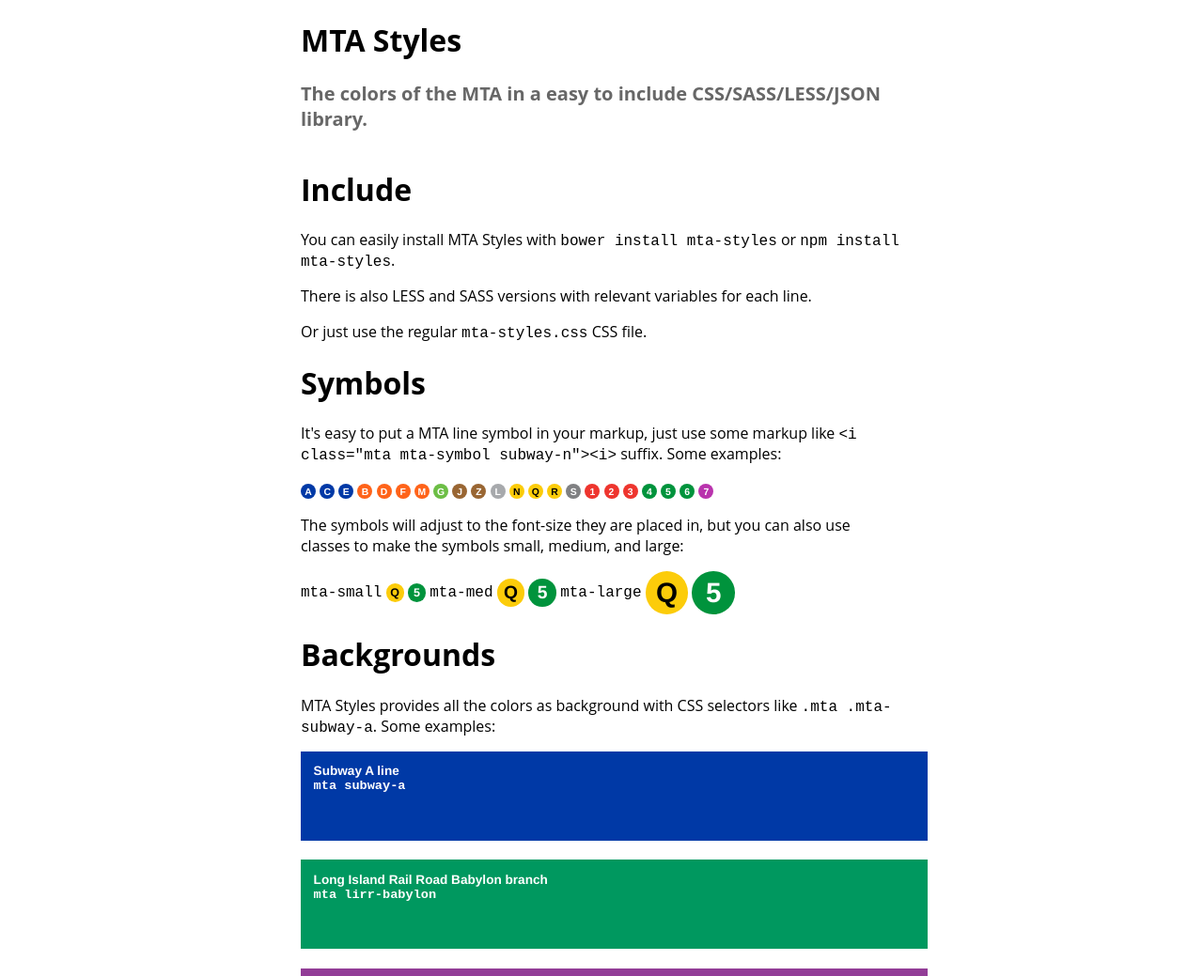
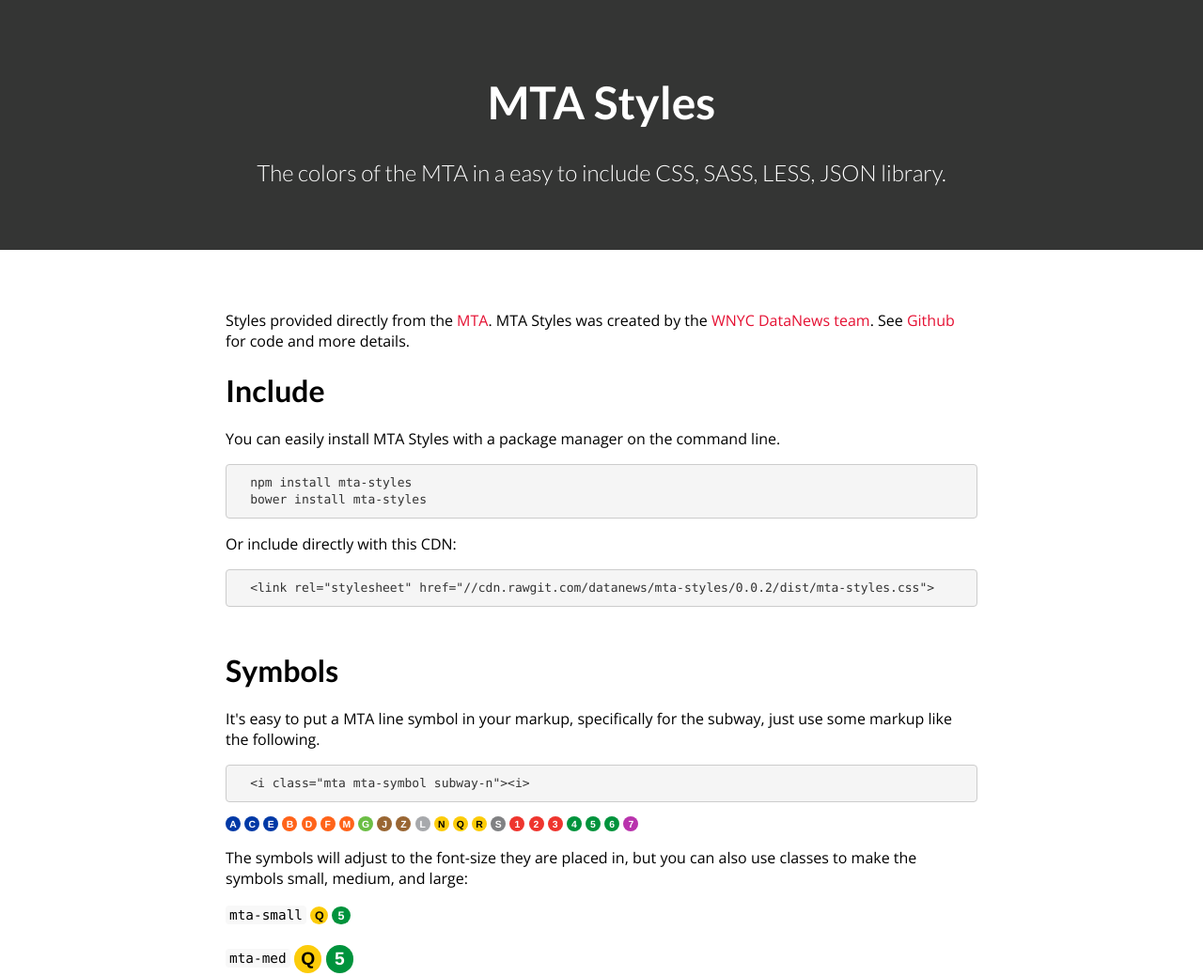
Before and after one commit to datanews/mta-styles, a website: page index.html in a window 1280 px wide. Shown: the top 1039 px of the page at 94% size. Drawn offline with nearby package versions, Linux system fonts and the light colour scheme; files that its build step writes are made by us from their sources.

Commit message:
Updating page.

```diff
--- a/example/example.css
+++ b/example/example.css
@@ -4,22 +4,28 @@
 
 body {
   font-family: "Open Sans", Helvetica, Arial, sans-serif;
+  padding: 0;
+  margin: 0;
+}
+
+h1, h2, h3, h4, h5 {
+  font-family: Lato, 'Helvetica Neue', Arial, Helvetica, sans-serif;
 }
 
 .page-container {
-  max-width: 40em;
+  max-width: 50em;
   margin: 0 auto;
+}
+
+@media only screen and (max-width: 50em)  {
+  .page-container {
+    margin: 0 10px;
+  }
 }
 
 a {
   color: #E51133;
   text-decoration: none;
-}
-
-header h2 {
-  font-size: 1.25em;
-  color: #676767;
-  margin-bottom: 2em;
 }
 
 section {
@@ -32,6 +38,53 @@
   text-align: right;
 }
 
+code {
+  font-family: Menlo,Monaco,Consolas,"Courier New",monospace;
+  padding: 2px 4px;
+  font-size: 90%;
+  background-color: #F8F8F8;
+  border-radius: 4px;
+  display: inline-block;
+}
+
+pre {
+  font-family: Menlo,Monaco,Consolas,"Courier New",monospace;
+  display: block;
+  padding: 9.5px;
+  margin: 0 0 10px;
+  font-size: 13px;
+  line-height: 1.42857143;
+  color: #333;
+  word-break: break-all;
+  word-wrap: break-word;
+  background-color: #f5f5f5;
+  border: 1px solid #ccc;
+  border-radius: 4px;
+}
+
+header {
+  margin: 0 0 4em 0;
+  padding: 3em 0;
+  text-align: center;
+  background-color: #343534;
+  color: #FFFFFF;
+}
+
+footer {
+}
+
+header h1 {
+  font-size: 3em;
+}
+
+header h2 {
+  font-weight: 300;
+}
+
+section {
+  margin-bottom: 3em;
+}
+
 .example-bg {
   width: 100%;
   font-size: 0.85em;
@@ -41,6 +94,11 @@
   color: #FFFFFF;
 }
 
+.example-bg code {
+  margin-top: 0.25em;
+  background-color: rgba(255, 255, 255, 0.5);
+}
+
 .example-fg {
   font-size: 1.25em;
   margin-bottom: 0.85em;
--- a/index.html
+++ b/index.html
@@ -7,33 +7,46 @@
     <meta name="description" content="The colors of the MTA in a easy to include CSS/SASS/LESS/JSON library.">
     <meta name="viewport" content="width=device-width, initial-scale=1">
 
-
+    <link rel="stylesheet" href="//fonts.googleapis.com/css?family=Lato:300,400,700|Open+Sans:400,700">
     <link rel="stylesheet" href="examples/normalize.css">
     <link rel="stylesheet" href="example/example.css">
 
     <link rel="stylesheet" href="dist/mta-styles.css">
   </head>
   <body>
+
+    <header>
+      <div class="page-container">
+        <h1>MTA Styles</h1>
+        <h2>The colors of the MTA in a easy to include CSS, SASS, LESS, JSON library.</h2>
+      </div>
+    </header>
+
     <div class="page-container">
-      <header>
-        <h1>MTA Styles</h1>
-        <h2>The colors of the MTA in a easy to include CSS/SASS/LESS/JSON library.</h2>
-      </header>
+      <section>
+        <p>Styles provided directly from the <a href="http://web.mta.info/developers/resources/line_colors.htm" target="_blank" rel="noopener">MTA</a>.  MTA Styles was created by the <a href="http://datanews.tumblr.com/" target="_blank" rel="noopener">WNYC DataNews team</a>.  See <a href="https://github.com/datanews/mta-styles" target="_blank" rel="noopener">Github</a> for code and more details.</p>
 
-      <section>
         <h1>Include</h1>
 
-        <p>You can easily install MTA Styles with <code>bower install mta-styles</code> or <code>npm install mta-styles</code>.</p>
+        <p>You can easily install MTA Styles with a package manager on the command line.</p>
 
-        <p>There is also LESS and SASS versions with relevant variables for each line.</p>
+        <pre>
+  npm install mta-styles
+  bower install mta-styles</pre>
 
-        <p>Or just use the regular <code>mta-styles.css</code> CSS file.</p>
+        <p>Or include directly with this CDN:</p>
+
+        <pre>
+  &lt;link rel="stylesheet" href="//cdn.rawgit.com/datanews/mta-styles/0.0.2/dist/mta-styles.css"&gt;</pre>
       </section>
 
       <section>
         <h1>Symbols</h1>
 
-        <p>It's easy to put a MTA line symbol in your markup, just use some markup like <code>&lt;i class="mta mta-symbol subway-n"&gt;&lt;i&gt;</code> suffix.  Some examples:</p>
+        <p>It's easy to put a MTA line symbol in your markup, specifically for the subway, just use some markup like the following.</p>
+
+        <pre>
+  &lt;i class="mta mta-symbol subway-n"&gt;&lt;i&gt;</pre>
 
         <div class="example-symbols">
           <i class="mta mta-symbol subway-a"></i>
@@ -70,15 +83,23 @@
         </div>
 
         <p>The symbols will adjust to the font-size they are placed in, but you can also use classes to make the symbols small, medium, and large:</p>
+
         <div>
-           <code>mta-small</code> <i class="mta mta-symbol subway-q mta-small"></i> <i class="mta mta-symbol subway-5 mta-small"></i> <code>mta-med</code> <i class="mta mta-symbol subway-q mta-med"></i> <i class="mta mta-symbol subway-5 mta-med"></i> <code>mta-large</code> <i class="mta mta-symbol subway-q mta-large"></i> <i class="mta mta-symbol subway-5 mta-large"></i>
+          <code>mta-small</code>
+          <i class="mta mta-symbol subway-q mta-small"></i> <i class="mta mta-symbol subway-5 mta-small"></i> <br><br>
+
+          <code>mta-med</code>
+          <i class="mta mta-symbol subway-q mta-med"></i> <i class="mta mta-symbol subway-5 mta-med"></i> <br><br>
+
+          <code>mta-large</code>
+          <i class="mta mta-symbol subway-q mta-large"></i> <i class="mta mta-symbol subway-5 mta-large"></i>
         </div>
       </section>
 
       <section>
         <h1>Backgrounds</h1>
 
-        <p>MTA Styles provides all the colors as background with CSS selectors like <code>.mta .mta-subway-a</code>.  Some examples:</p>
+        <p>MTA Styles provides all the colors as background with classes like <code>mta subway-a</code>.  Some examples:</p>
 
         <div class="mta subway-a example-bg">
           Subway A line<br>
@@ -101,7 +122,7 @@
 
         <div class="mta subway-j-fg example-fg">Subway J line<br><code>mta subway-j-fg</code></div>
         <div class="mta lirr-montauk-fg example-fg">Long Island Rail Road Montauk branch<br><code>mta lirr-montauk-fg</code></div>
-        <div class="mta metro-north-harlem-fg example-fg">Metro-North Railroad Harlem line<br><code>metro-north-harlem-fg</code></div>
+        <div class="mta metro-north-harlem-fg example-fg">Metro-North Railroad Harlem line<br><code>mta metro-north-harlem-fg</code></div>
       </section>
 
       <section>
@@ -110,9 +131,7 @@
         <p>MTA Styles also provides a JSON file for use in applications or data analysis.</p>
       </section>
 
-      <footer>
-        Made by the <a href="http://datanews.tumblr.com/" target="_blank">WNYC DataNews team</a>.
-      </footer>
+      <footer></footer>
     </div>
   </body>
 </html>
```
